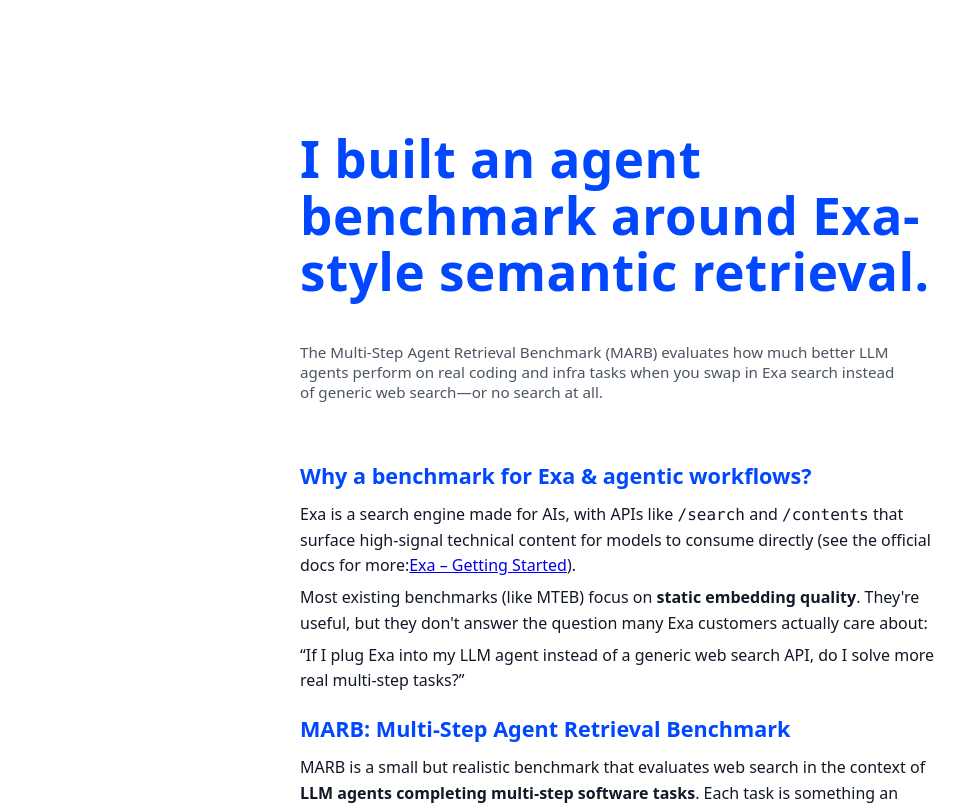
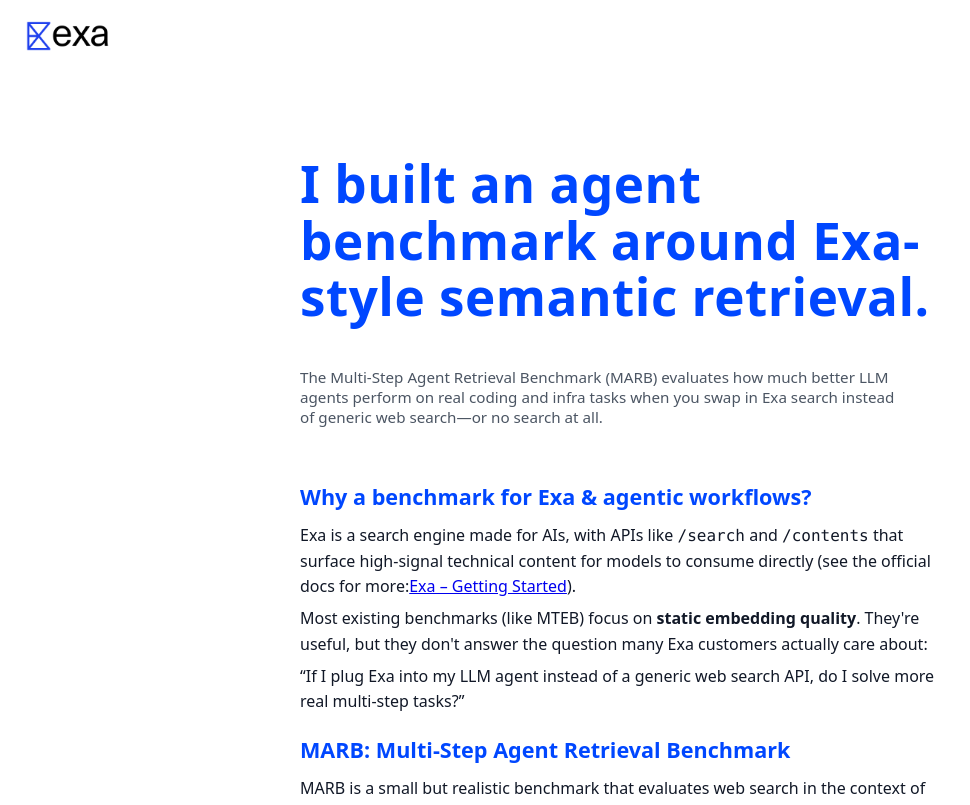
Before and after one commit to nicholaschen09/llm-benchmarking, a Next.js app in the folder public/: page / in a window 1280 px wide. Shown: the top 805 px of the page, without its empty margins (0-970 px from the left). Built offline with nearby package versions, Linux system fonts and the light colour scheme.

Commit message:
add exa logo

```diff
--- a/public/app/globals.css
+++ b/public/app/globals.css
@@ -33,6 +33,15 @@
   color: var(--exa-text);
 }
 
+.site-header {
+  padding: 0.75rem 1.25rem 0;
+}
+
+.site-logo {
+  display: inline-flex;
+  align-items: center;
+}
+
 .page-root {
   min-height: 100vh;
   display: flex;
@@ -42,11 +51,11 @@
 .page-inner {
   max-width: 720px;
   margin: 0 auto;
-  padding: 3rem 1.25rem 4rem;
+  padding: 1.5rem 1.25rem 3rem;
 }
 
 .page-hero {
-  padding: 2.5rem 0 1.5rem;
+  padding: 1.5rem 0 1.25rem;
 }
 
 .page-hero-title {
@@ -89,28 +98,6 @@
   font-size: 1.35rem;
   font-weight: 600;
   color: var(--exa-blue);
-}
-
-.page-code {
-  margin-top: 1.25rem;
-  padding: 1rem 1.1rem;
-  border-radius: 0.75rem;
-  background: #0f172a;
-  border: 1px solid rgba(15, 23, 42, 0.4);
-  font-size: 0.8rem;
-  font-family: inherit;
-  overflow-x: auto;
-}
-
-.page-footer {
-  margin-top: 3rem;
-  padding-bottom: 1.5rem;
-  font-size: 0.7rem;
-  color: var(--exa-text-muted);
-  display: flex;
-  justify-content: space-between;
-  gap: 1rem;
-  flex-wrap: wrap;
 }
 
 .author {
@@ -161,3 +148,39 @@
 .page-code code {
   font-family: inherit;
 }
+
+.image-grid {
+  margin-top: 1rem;
+  display: grid;
+  grid-template-columns: minmax(0, 1fr);
+  gap: 1rem;
+}
+
+@media (min-width: 768px) {
+  .image-grid {
+    grid-template-columns: repeat(2, minmax(0, 1fr));
+  }
+}
+
+.image-frame {
+  border-radius: 1rem;
+  border: 1px solid #e5e7eb;
+  background: #f9fafb;
+  padding: 0.75rem 0.75rem 0.9rem;
+  min-height: 0;
+  display: flex;
+  flex-direction: column;
+  gap: 0.5rem;
+}
+
+.image-caption {
+  font-size: 0.8rem;
+  color: #6b7280;
+}
+
+.image-img {
+  width: 100%;
+  height: auto;
+  border-radius: 0.75rem;
+  display: block;
+}
--- a/public/app/layout.tsx
+++ b/public/app/layout.tsx
@@ -1,6 +1,7 @@
 import "./globals.css";
 import type { Metadata } from "next";
 import { ReactNode } from "react";
+import Image from "next/image";
 
 export const metadata: Metadata = {
   title: "Multi-Step Agent Retrieval Benchmark (MARB) – Blog",
@@ -11,7 +12,19 @@
 export default function RootLayout({ children }: { children: ReactNode }) {
   return (
     <html lang="en">
-      <body>{children}</body>
+      <body>
+        <header className="site-header">
+          <div className="site-logo">
+            <Image
+              src="/exa.jpg"
+              alt="Exa logo"
+              width={95}
+              height={48}
+            />
+          </div>
+        </header>
+        {children}
+      </body>
     </html>
   );
 }
```
Also changed, not shown: public/app/public/exa.jpg (added), public/public/exa.jpg (added).
